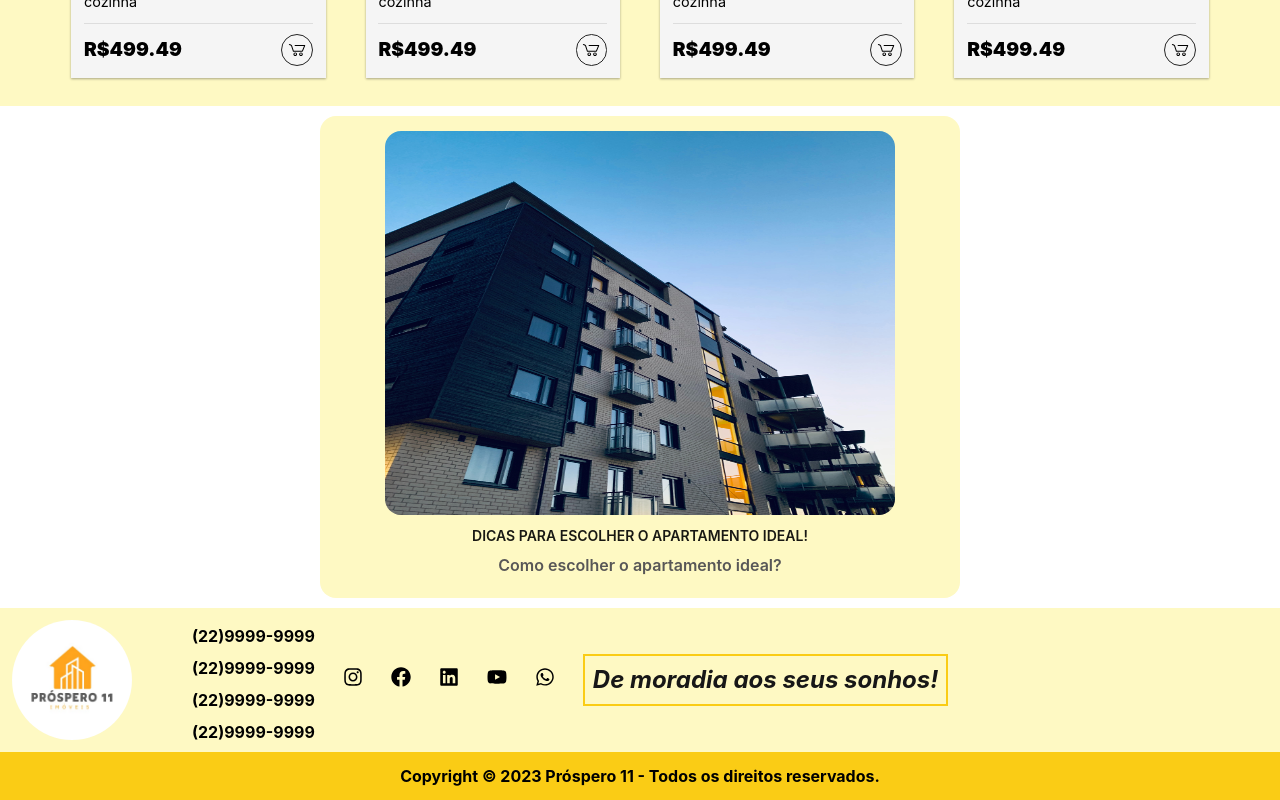
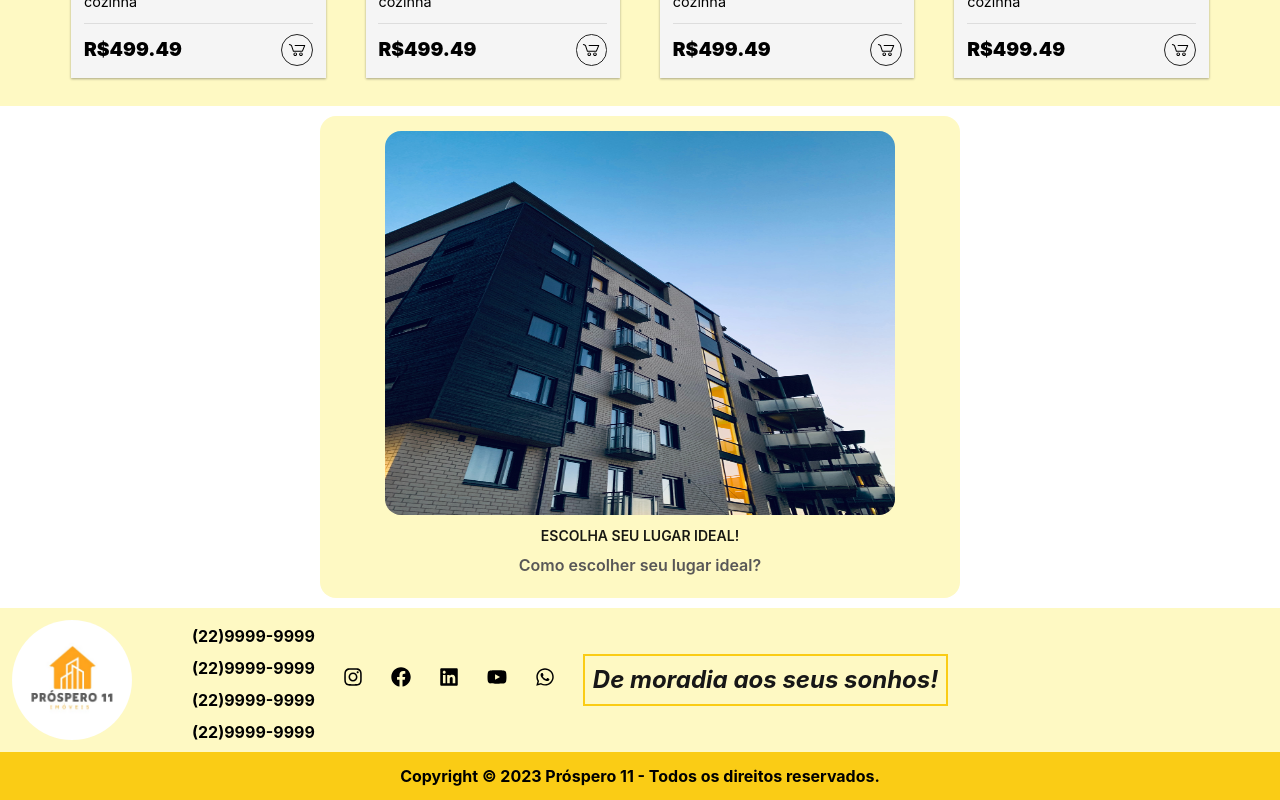
Before and after one commit to erickbrdev/frontend-realEstate-P11, a React (Create React App) app: page / in a window 1280 px wide. Shown: the part 1451-2251 px from the top of the page. Built offline with nearby package versions, Linux system fonts and the light colour scheme.

Commit message:
add useContext

```diff
--- a/src/App.js
+++ b/src/App.js
@@ -4,6 +4,7 @@ import Footer from './components/footer.js';
 import Home from './pages/home.js';
 import Purchase from './pages/purchase.js';
 import Rent from './pages/rent.js';
+import Blog from './pages/blog.js';
 
 export default function App () {
     return(
@@ -13,6 +14,7 @@ export default function App () {
           <Route exact path="/" component={ Home }/>
           <Route path="/imoveis/a-venda" component={ Purchase }/>
           <Route path="/imoveis/alugar" component={ Rent }/>
+          <Route path="/blog" component={ Blog }/>
         </Switch>
         <Footer/>
       </div>
--- a/src/components/features.js
+++ b/src/components/features.js
@@ -5,15 +5,15 @@ import '../css/Feature.css';
 
 export default function Feature() {
   return (
-    <Link className="main flex flex-col my-2.5">
+    <Link className="main flex flex-col my-2.5" to="/blog">
         <div className="main-image flex p-2">
         <img
           src={ apartamento }
-          alt="Dicas para escolher o apartamento ideal!"
+          alt="Apartamento ideal!"
           className="h-96 w-5/6 rounded-2xl"
         />
-        <h3 className="title-main "> Dicas para escolher o apartamento ideal! </h3>
-        <h3 className="header"> Como escolher o apartamento ideal? </h3>
+        <h3 className="title-main "> Escolha seu lugar ideal! </h3>
+        <h3 className="header"> Como escolher seu lugar ideal? </h3>
       </div>
     </Link>
   )
--- a/src/components/header.js
+++ b/src/components/header.js
@@ -17,7 +17,7 @@ export default function Header() {
         <Link className="font-bold hover:text-yellow-900 hover:cursor-pointer" to="/imoveis/a-venda">Comprar</Link>
         <Link className="font-bold hover:text-yellow-900 hover:cursor-pointer" to="/imoveis/alugar">Alugar</Link>
         <li className="font-bold hover:text-yellow-900 hover:cursor-pointer list-none">Serviços</li>
-        <li className="font-bold hover:text-yellow-900 hover:cursor-pointer list-none">Blog</li>
+        <Link className="font-bold hover:text-yellow-900 hover:cursor-pointer" to="/blog">Blog</Link>
         <li className="font-bold hover:text-yellow-900 hover:cursor-pointer list-none">Contato</li>
       </nav>
     </header>
--- a/src/pages/blog.js
+++ b/src/pages/blog.js
@@ -1,9 +1,15 @@
 import React from "react";
+import Carousel from "../components/carousel"
 
-export function Blog() {
+export default function Blog() {
   return (
-    <div>
-      <h2>Destaques</h2>
+    <div className = "flex flex-col">
+      <div className="bg-yellow-200 p-2">
+        <Carousel />
+      </div>
+      <section className="mt-2.5 ">
+        <h2  className="font-bold hover:text-yellow-900 hover:cursor-pointer">Como escolher o lugar ideal para se morar?</h2>
+      </section>
     </div>
   )
 }
--- a/src/pages/home.js
+++ b/src/pages/home.js
@@ -15,7 +15,7 @@ export default function Home () {
           >
             Imóveis à venda
           </h2>
-          <Link className="btn mr-12 " to="/comprar">Ver mais</Link>
+          <Link className="btn mr-12 " to="/imoveis/a-venda">Ver mais</Link>
         </div>
         <div className="w-full flex items-center justify-center flex-wrap gap-10">
           <Cards />
@@ -29,7 +29,7 @@ export default function Home () {
           >
             Imóveis para alugar
           </h2>
-          <Link className="btn mr-12" to="/alugar">Ver mais</Link>
+          <Link className="btn mr-12" to="/imoveis/alugar">Ver mais</Link>
         </div>
         <div className="w-full flex items-center justify-center flex-wrap gap-10">
           <Cards />
```
